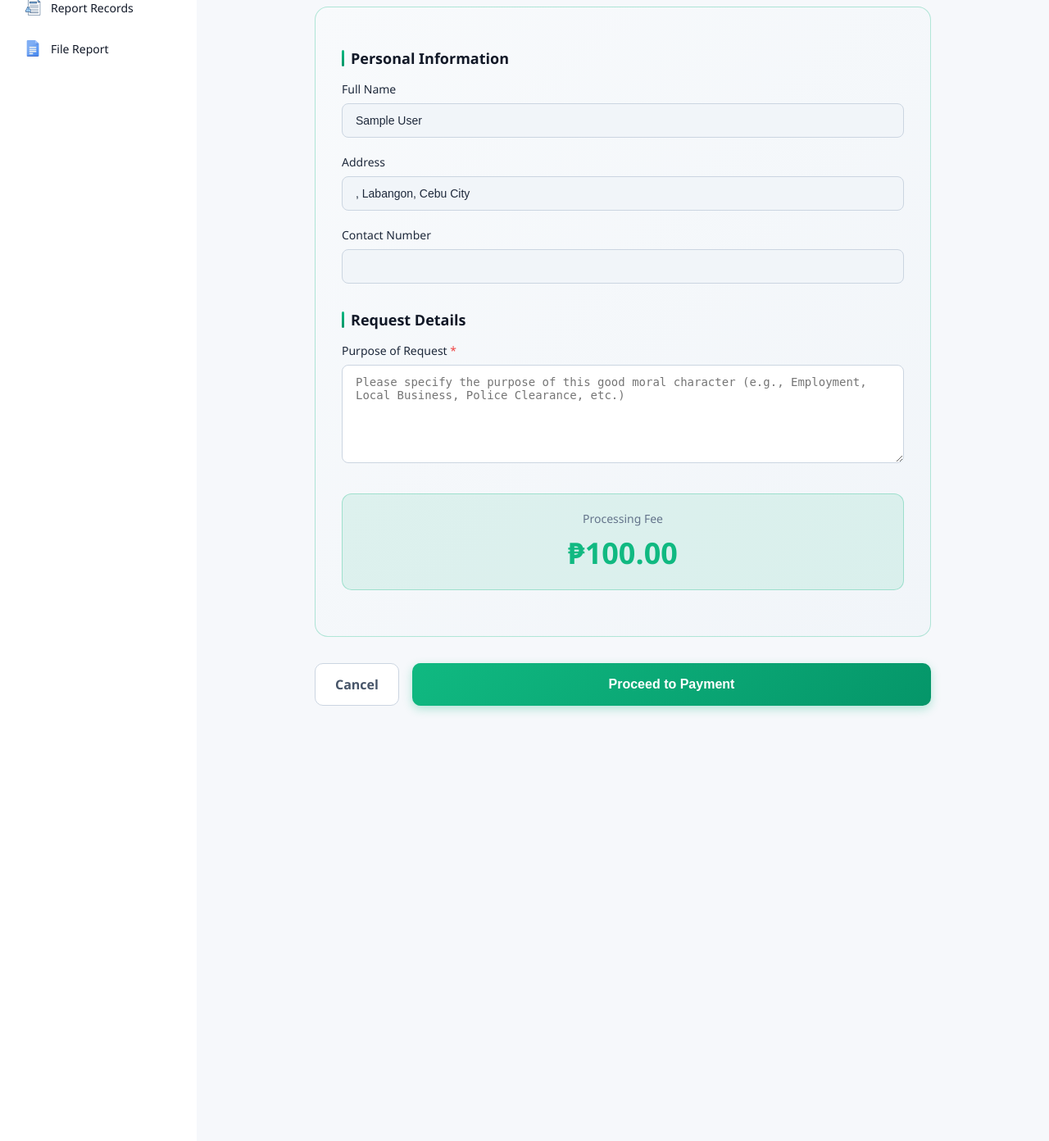
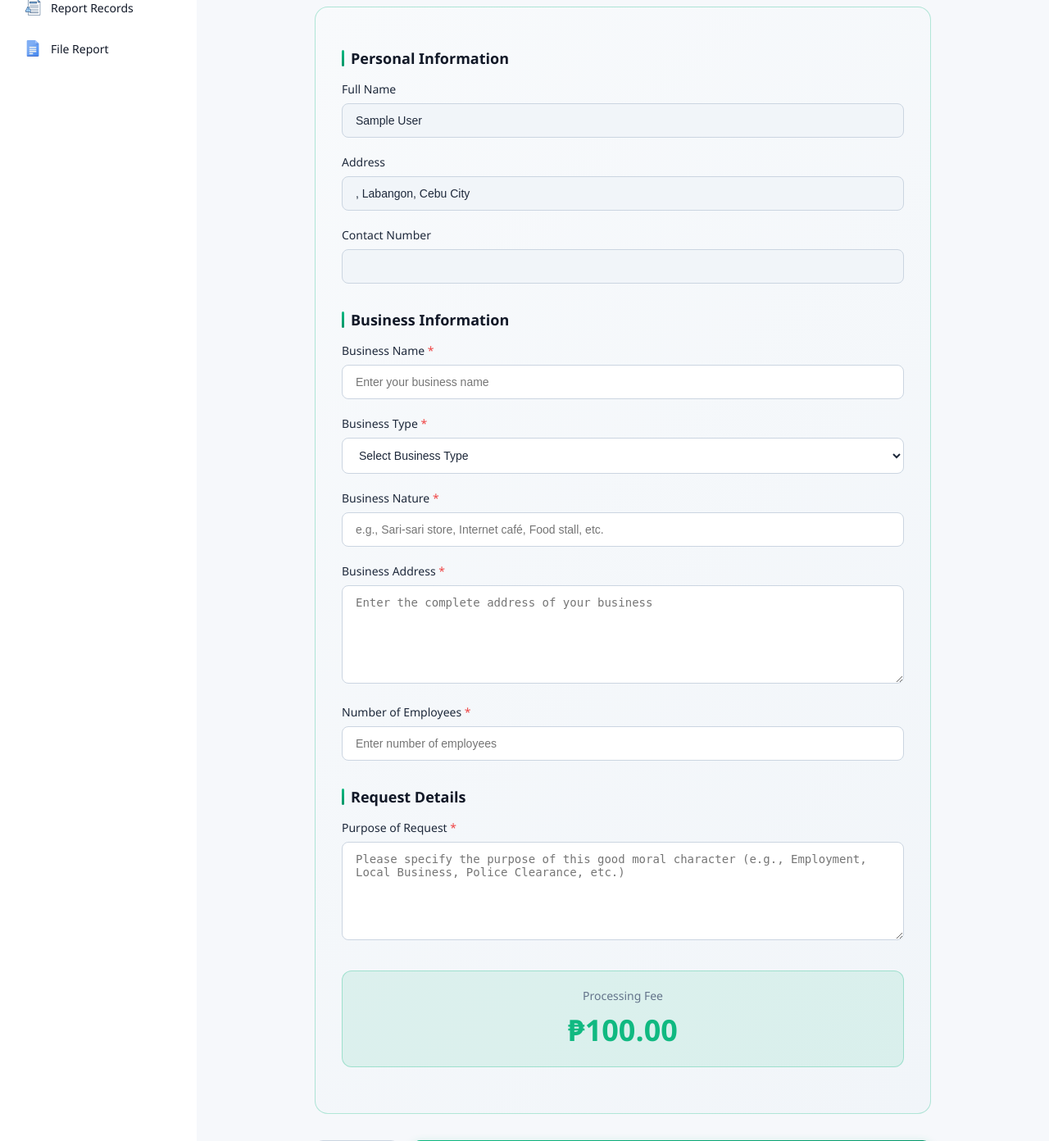
Before and after one commit to lemoninnit/CSIT327-G7-Labang-Online, a Django app: page /accounts/brgy_business_cert/ in a window 1280 px wide. Shown: the part 299-1691 px from the top of the page at 82% size. Run offline with Django 5.2, Linux system fonts and the light colour scheme; the visitor is signed in with stand-in values (Sample User, id 1).

Commit message:
Adding business information of business certificate

```diff
--- a/templates/accounts/brgy_business_cert.html
+++ b/templates/accounts/brgy_business_cert.html
@@ -4,7 +4,8 @@
 <head>
     <meta charset="UTF-8">
     <meta name="viewport" content="width=device-width, initial-scale=1.0">
-    <title>Request Certificate of Indigency - LabangOnline</title>
+    <title>Request Business Certificate - LabangOnline</title>
+    <link rel="icon" href="{% static 'logo.png' %}" type="image/png">
     <link rel="stylesheet" href="{% static 'css/app.css' %}">
     <link rel="stylesheet" href="{% static 'css/dashboard.css' %}">
     <style>
@@ -153,6 +154,16 @@
         .form-group textarea {
             min-height: 120px;
             resize: vertical;
+        }
+
+        .form-group input[type="number"] {
+            -moz-appearance: textfield;
+        }
+
+        .form-group input[type="number"]::-webkit-outer-spin-button,
+        .form-group input[type="number"]::-webkit-inner-spin-button {
+            -webkit-appearance: none;
+            margin: 0;
         }
 
         .info-box {
@@ -376,6 +387,42 @@
                             </div>
                         </div>
 
+                        <!-- Business Information Section -->
+                        <div class="form-section">
+                            <h3 class="section-title">Business Information</h3>
+
+                            <div class="form-group">
+                                <label>Business Name <span style="color: #ef4444;">*</span></label>
+                                <input type="text" name="business_name" required placeholder="Enter your business name">
+                            </div>
+
+                            <div class="form-group">
+                                <label>Business Type <span style="color: #ef4444;">*</span></label>
+                                <select name="business_type" required>
+                                    <option value="">Select Business Type</option>
+                                    <option value="Sole Proprietorship">Sole Proprietorship</option>
+                                    <option value="Partnership">Partnership</option>
+                                    <option value="Corporation">Corporation</option>
+                                    <option value="Cooperative">Cooperative</option>
+                                </select>
+                            </div>
+
+                            <div class="form-group">
+                                <label>Business Nature <span style="color: #ef4444;">*</span></label>
+                                <input type="text" name="business_nature" required placeholder="e.g., Sari-sari store, Internet café, Food stall, etc.">
+                            </div>
+
+                            <div class="form-group">
+                                <label>Business Address <span style="color: #ef4444;">*</span></label>
+                                <textarea name="business_address" required placeholder="Enter the complete address of your business"></textarea>
+                            </div>
+
+                            <div class="form-group">
+                                <label>Number of Employees <span style="color: #ef4444;">*</span></label>
+                                <input type="number" name="number_of_employees" required min="0" placeholder="Enter number of employees">
+                            </div>
+                        </div>
+
                         <!-- Request Details Section -->
                         <div class="form-section">
                             <h3 class="section-title">Request Details</h3>
```
